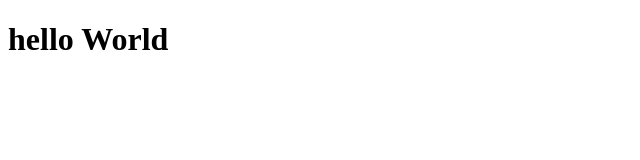
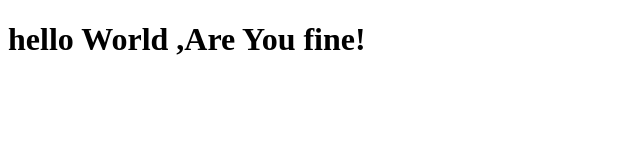
Before and after one commit to KFarou9/coursera-test, a plain HTML site: page index.html in a window 1280 px wide. Shown: the whole page, without its empty margins (0-640 px from the left). Drawn offline with Linux system fonts and the light colour scheme.

Commit message:
next version of web file.

```diff
--- a/index.html
+++ b/index.html
@@ -5,6 +5,6 @@
     <title>new Project</title>
   </head>
   <body>
-    <h1>hello World </h1>
+    <h1>hello World ,Are You fine!</h1>
   </body>
 </html>
```
